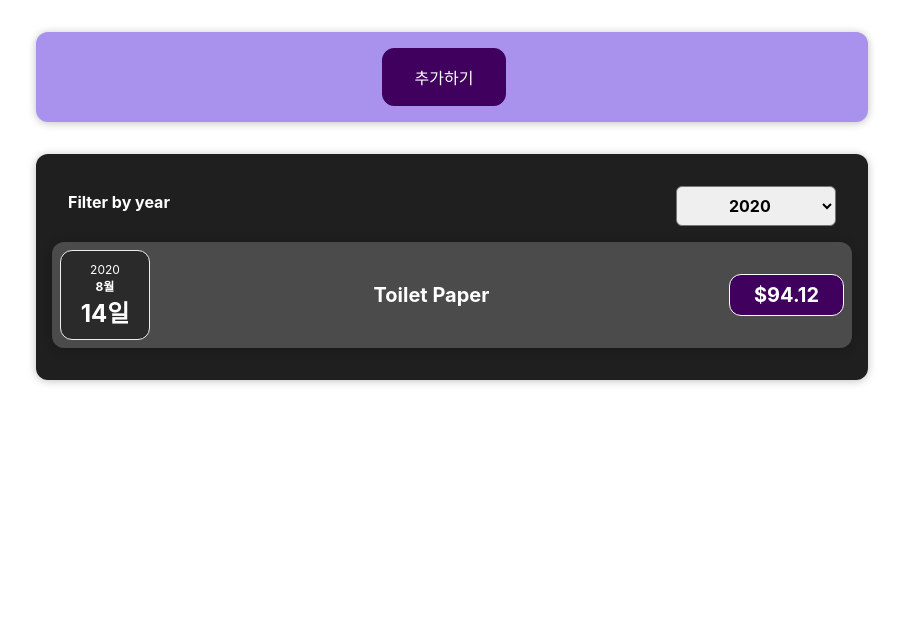
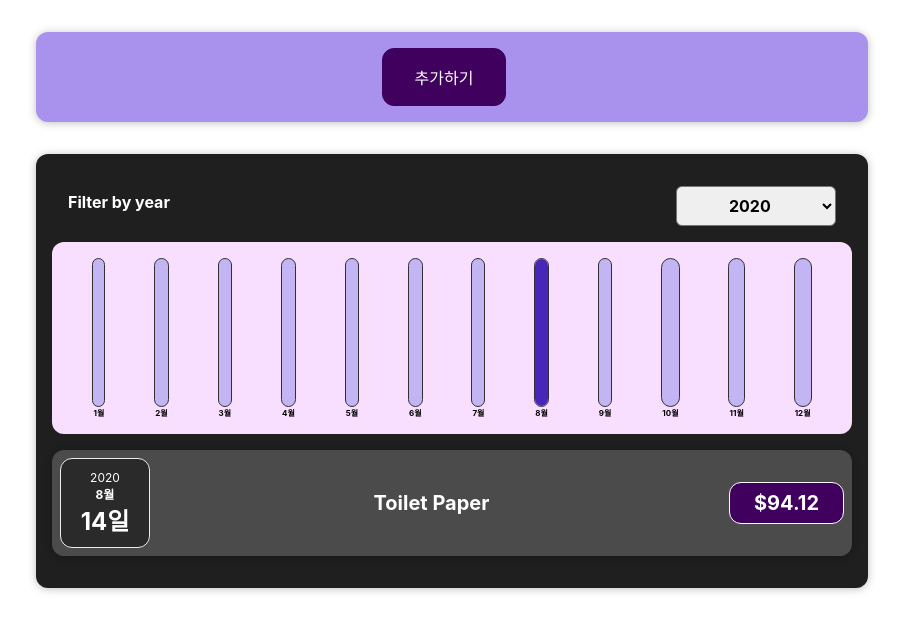
Before and after one commit to MIINII/react_redux, a React (Create React App) app: page / in a window 1280 px wide. Shown: the top 632 px of the page, without its empty margins (188-1091 px from the left). Built offline with nearby package versions, Linux system fonts and the light colour scheme.

Commit message:
:sparkles: [Feature] : 차트 추가!

```diff
--- a/src/components/Chart/Chart.jsx
+++ b/src/components/Chart/Chart.jsx
@@ -5,12 +5,13 @@ import './Chart.css';
 import ChartBar from './ChartBar';
 
 const Chart = props => {
-
+  const dataPointValues = props.dataPoints.map(dataPoint => dataPoint.value);
+  const totalMaximun = Math.max(...dataPointValues); // 객체배열의 특정속성
 
   return (
     <div className='chart'>
       {props.dataPoints.map(dataPoint => (
-        <ChartBar key={dataPoint.label} value={dataPoint.value} maxValue={null} label={dataPoint.label} />
+        <ChartBar key={dataPoint.label} value={dataPoint.value} maxValue={totalMaximun} label={dataPoint.label} />
       ))}
     </div>
   );
--- a/src/components/Chart/ChartBar.jsx
+++ b/src/components/Chart/ChartBar.jsx
@@ -4,7 +4,7 @@ import './ChartBar.css';
 const ChartBar = props => {
   let barFillHeight = '0%';
 
-  if (props.max > 0) {
+  if (props.maxValue > 0) {
     barFillHeight = Math.round((props.value / props.maxValue) * 100) + '%';
   }
 
--- a/src/components/Expenses/Expenses.jsx
+++ b/src/components/Expenses/Expenses.jsx
@@ -4,6 +4,7 @@ import Card from '../UI/Card';
 import ExpensesFilter from './ExpensesFilter';
 import ExpenseseList from './ExpensesList';
 import { useState } from 'react';
+import ExpensesChart from './ExpensesChart';
 
 const Expenses = props => {
   const [filteredYear, setFilteredYear] = useState('2020');
@@ -25,6 +26,8 @@ const Expenses = props => {
     <div>
       <Card className='expenses'>
         <ExpensesFilter selected={filteredYear} onChangeFilter={filterChangeHandler} />
+
+        <ExpensesChart expenses={filteredExpenses} />
         {/* 동적인 구문 실행 */}
         {/* &연산자를 추가하고 조건을 만족했을때 랜더링하고 싶은 컨텐츠를 넣는다! */}
         <ExpenseseList items={filteredExpenses} />
--- /dev/null
+++ b/src/components/Expenses/ExpensesChart.jsx
@@ -0,0 +1,29 @@
+import React from 'react';
+import Chart from '../Chart/Chart';
+
+const ExpensesChart = props => {
+  const chartDataPoints = [
+    { label: '1월', value: 0 },
+    { label: '2월', value: 0 },
+    { label: '3월', value: 0 },
+    { label: '4월', value: 0 },
+    { label: '5월', value: 0 },
+    { label: '6월', value: 0 },
+    { label: '7월', value: 0 },
+    { label: '8월', value: 0 },
+    { label: '9월', value: 0 },
+    { label: '10월', value: 0 },
+    { label: '11월', value: 0 },
+    { label: '12월', value: 0 },
+  ];
+
+  // NOTE props.expenses가 객체가 아닌 배열이기때문에 in이 아닌 of를 써줘야함!
+  for (const expense of props.expenses) {
+    const expenseMonth = expense.date.getMonth(); // 0 => 1월 => 0
+    chartDataPoints[expenseMonth].value += expense.amount;
+  }
+
+  return <Chart dataPoints={chartDataPoints} />;
+};
+
+export default ExpensesChart;
```
